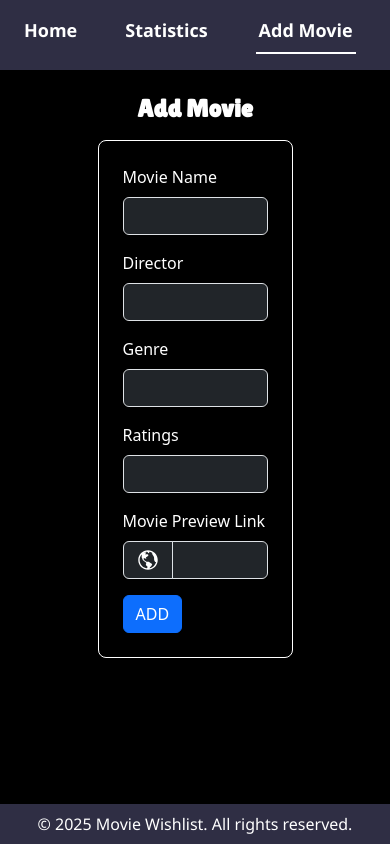
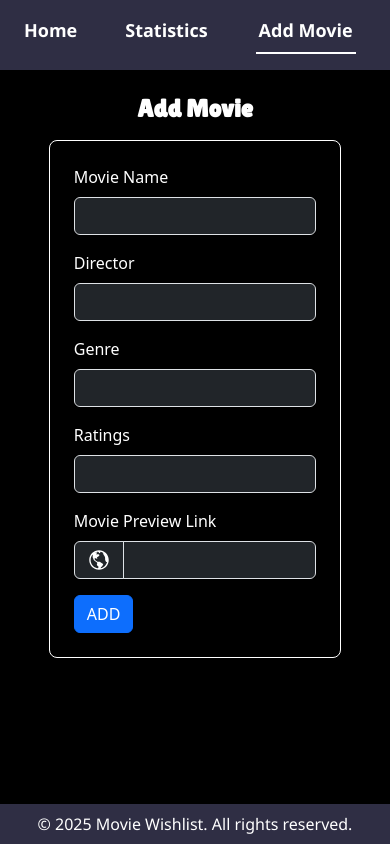
Before and after one commit to R-S-A-N-J-A-Y/Movie-WishList, a React (Vite) app: page /addmovie in a window 390 px wide. Built offline with nearby package versions, Linux system fonts and the light colour scheme.

Commit message:
Add Responsiveness for Add Movie Form.

```diff
--- a/src/Components/AddMovieForm.jsx
+++ b/src/Components/AddMovieForm.jsx
@@ -76,10 +76,7 @@ const AddMovieForm = () => {
   };
 
   return (
-    <div
-      className=" border border-white rounded-3 p-4 w-50"
-      style={{ margin: "0 auto" }}
-    >
+    <div className="responsive-width border border-white rounded-3 p-4 mx-auto">
       <form onSubmit={handleSubmit}>
         <div className="mb-3">
           <label className="form-label ">Movie Name</label>
--- a/src/Styles/App.css
+++ b/src/Styles/App.css
@@ -164,6 +164,18 @@ h3 {
 }
 
 /* Movie Form */
+
+@media (max-width: 767px) {
+  .responsive-width {
+    width: 75% !important;
+  }
+}
+@media (min-width: 768px) {
+  .responsive-width {
+    width: 50% !important;
+  }
+}
+
 ::placeholder {
   color: white !important;
   opacity: 0.5 !important;
```
